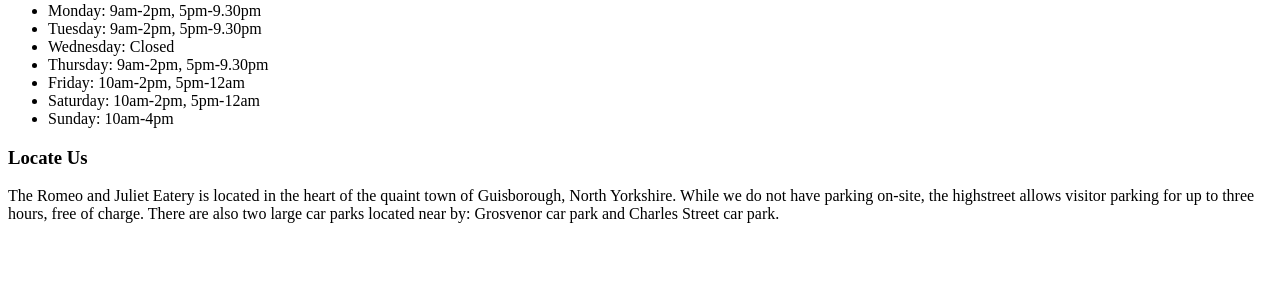
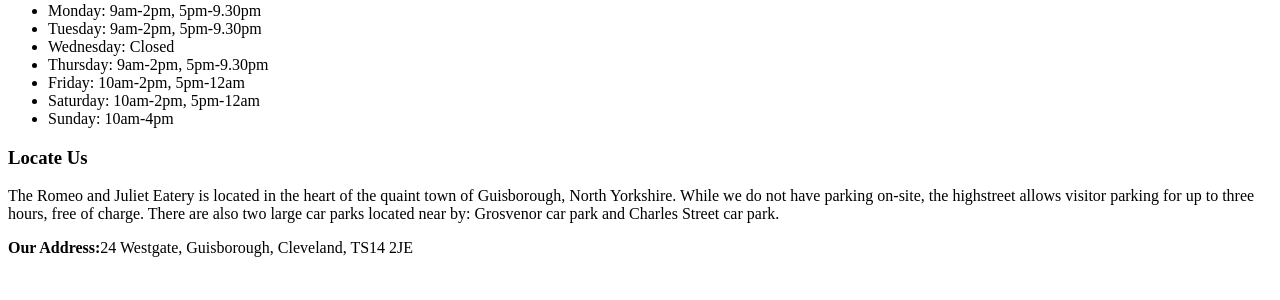
Before and after one commit to LaurenForster25/romeo-and-juliet-bistro, a Django app: template bookings/templates/bookings/home_page.html in a window 1280 px wide. Shown: the part 421-721 px from the top of the page. Run offline with Django 5.2, Linux system fonts and the light colour scheme; the template is opened without the code that fills it, so the values that code supplies are empty.

Commit message:
Adding address

```diff
--- a/bookings/templates/bookings/home_page.html
+++ b/bookings/templates/bookings/home_page.html
@@ -45,6 +45,8 @@
             the highstreet allows visitor parking for up to three hours, free of charge. There are also two large car parks located near by: Grosvenor car park and
             Charles Street car park.</p>
 
+            <p><strong>Our Address:</strong>24 Westgate, Guisborough, Cleveland, TS14 2JE</p>
+
     </main>
 </body>
 </html>
```
